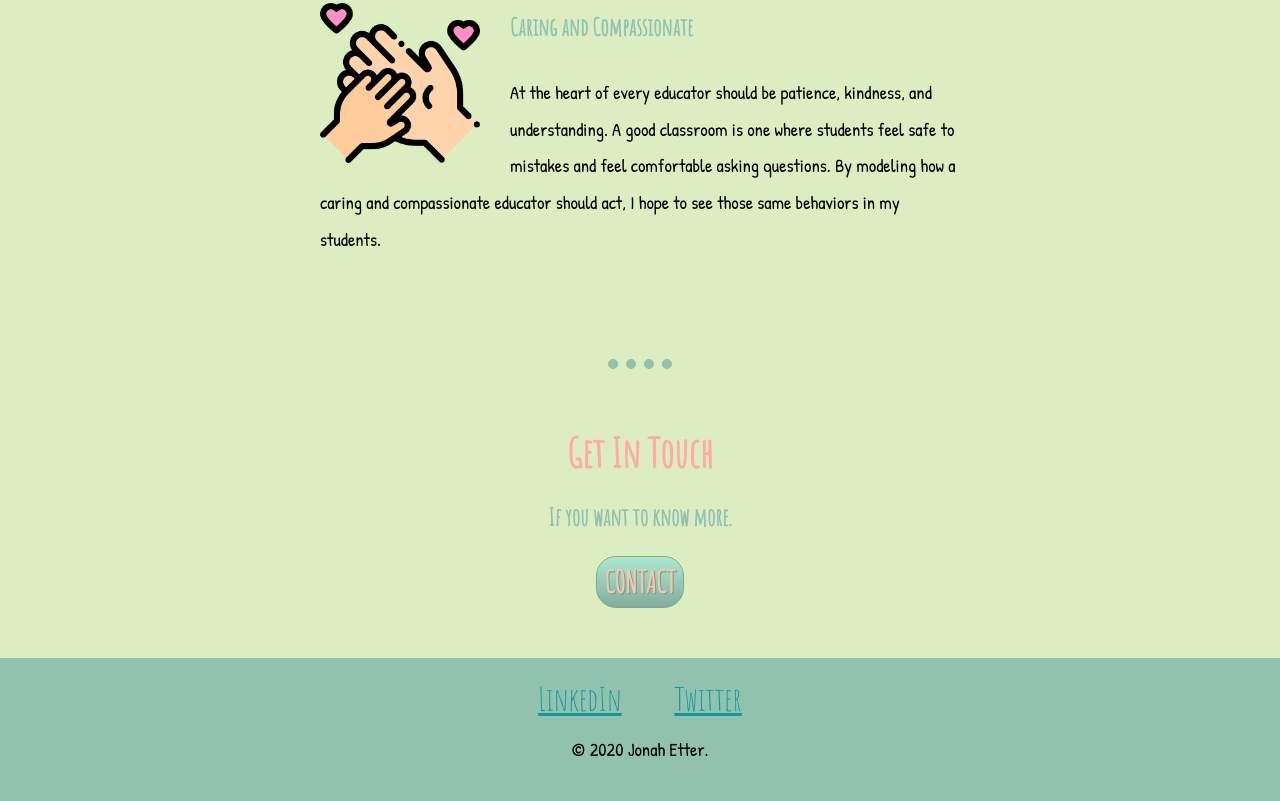
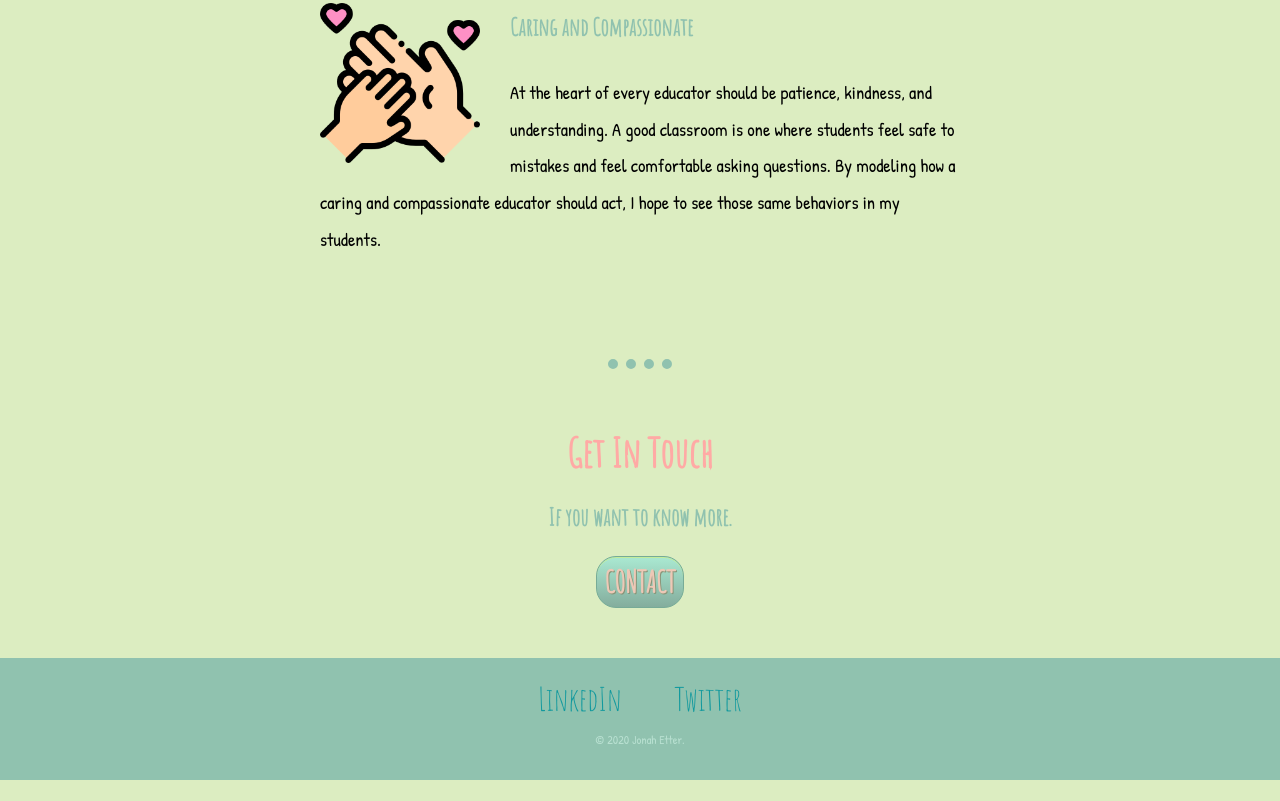
Before and after one commit to jetterio/profile, a plain HTML site: page index.html in a window 1280 px wide. Shown: the part 2050-2851 px from the top of the page. After the commit the page ends 2830 px from the top, so only its background shows below. Drawn offline with Linux system fonts and the light colour scheme.

Commit message:
Add files via upload

```diff
--- a/css/styles.css
+++ b/css/styles.css
@@ -39,7 +39,16 @@ h3{
 }
 a{
   color:#11999E;
-}
+  text-decoration: none;
+  }
+
+  a:hover{
+    color: #ffaaa5;
+  }
+  .copywrite{
+    color: #b8e0d1;
+    font-size: 12px;
+  }
 .top-container{
   background-color: #ffd3b6;
   border-color: black;
```
